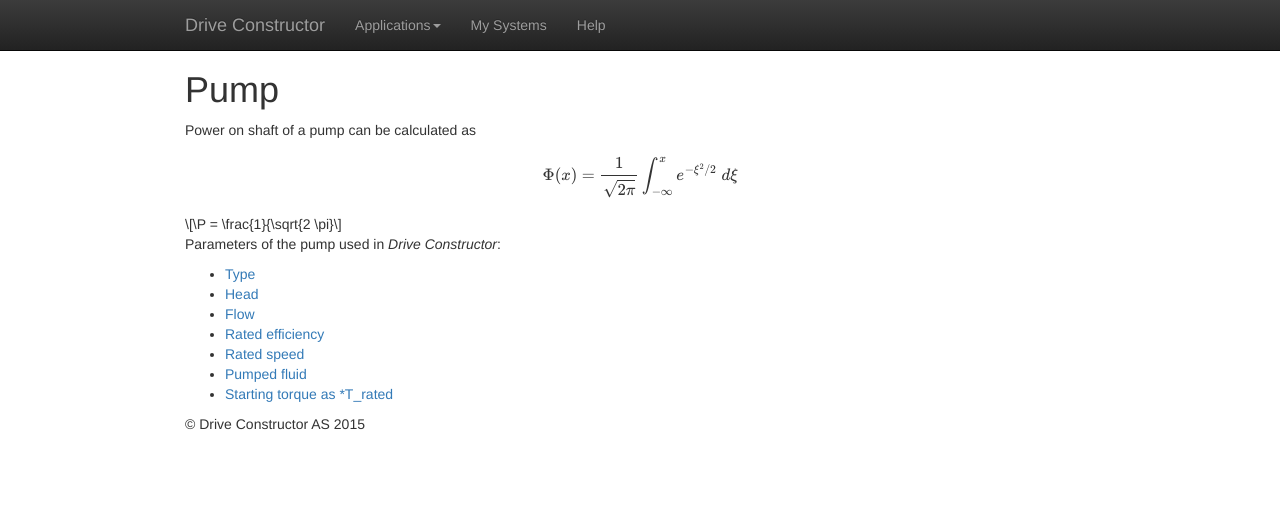
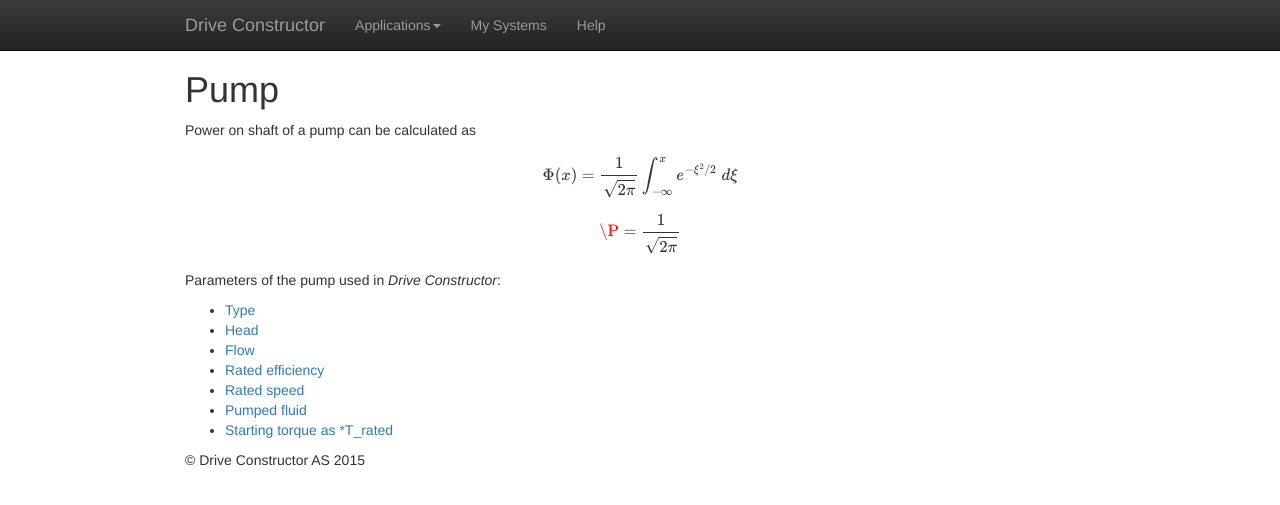
Before and after one commit to Alexey1Gavrilov/drive-constructor-site, a Jekyll site: the page built from help/applications/pump/pump.md, in a window 1280 px wide. Shown: the top 505 px of the page. Built offline with Jekyll 4.4.1, drawn with Linux system fonts in a browser that asks for light colours; formulas are drawn with MathJax 3.

```diff
--- a/help/applications/pump/pump.md
+++ b/help/applications/pump/pump.md
@@ -13,7 +13,7 @@ $$
 
 
 $$
-	\P = \frac{1}{\sqrt{2 \pi}
+	\P = \frac{1}{\sqrt{2 \pi}}
 $$
 
 Parameters of the pump used in *Drive Constructor*:
```
